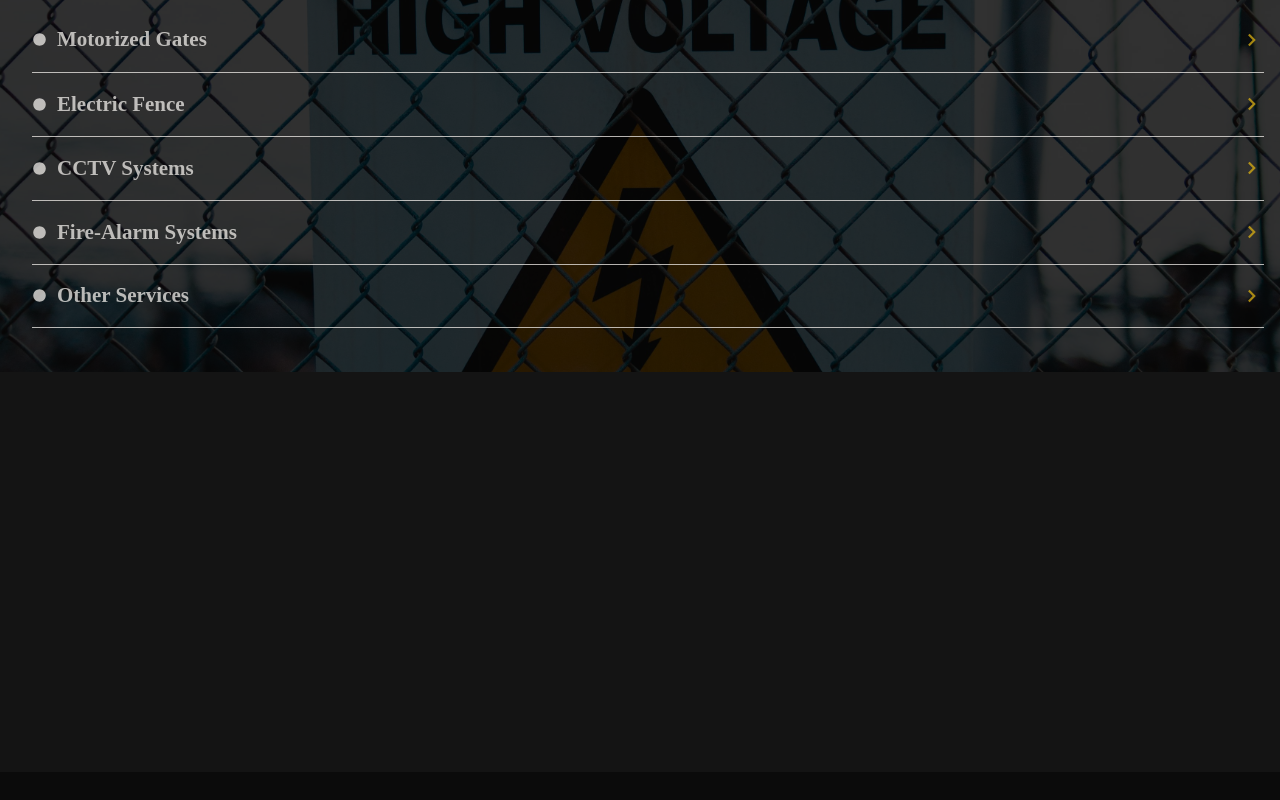
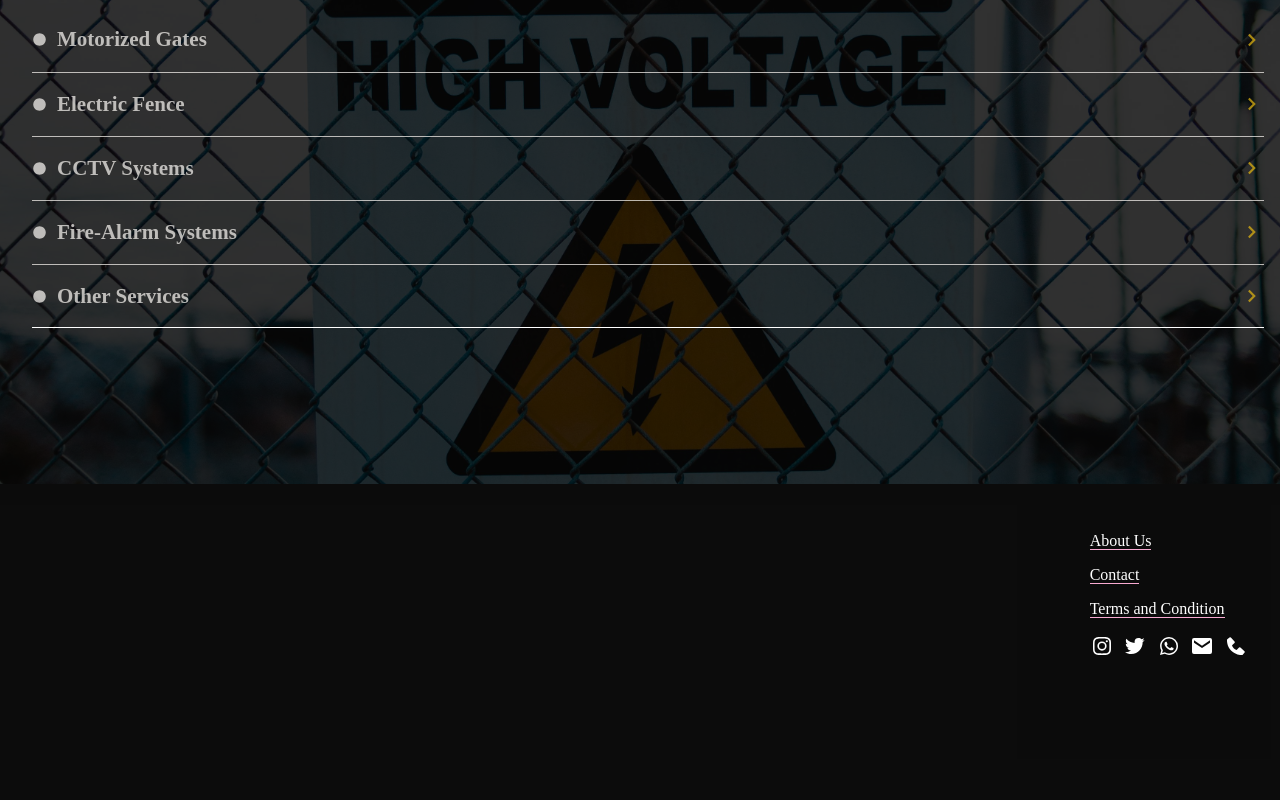
Before and after one commit to firemasterleo/shapestation2, a Vue app: page /TestPage in a window 1280 px wide. Shown: the part 1020-1820 px from the top of the page. Built offline with nearby package versions, Linux system fonts and the light colour scheme.

Commit message:
Update TestPage.vue

```diff
--- a/src/components/TestPage.vue
+++ b/src/components/TestPage.vue
@@ -34,6 +34,7 @@
                             <h4 class="electric" ref="electric">Electric</h4>
                             <h4 class="fences" ref="fences">Fences,</h4>
                             <h4 class="firealarm" ref="firealarm">Fire-Alarm,</h4>
+                            <h4 class="system" ref="system">systems</h4>
                             <h4 class="and" ref="and">and</h4>
 
                         </div>
@@ -93,7 +94,9 @@
                 <div class="underline"></div>
                 <div class="servicelist">
 
-                    <div class="motorizedgates">
+                    <div class="motorizedgates" :class="{ 'is-expanded': is_expanded }" @click="ToggleMenu">
+
+                        <div class="heading">
                             <h2>
                                 <svg xmlns='http://www.w3.org/2000/svg'  viewBox='0 0 24 24' fill='#000000' width='24' height='24'><path d="M12 2C6.486 2 2 6.486 2 12s4.486 10 10 10 10-4.486 10-10S17.514 2 12 2z"></path></svg>
 
@@ -101,7 +104,14 @@
                             <svg xmlns='http://www.w3.org/2000/svg'  viewBox='0 0 24 24' fill='#000000' width='26' height='26'><path d="M10.707 17.707 16.414 12l-5.707-5.707-1.414 1.414L13.586 12l-4.293 4.293z"></path></svg>
 
                         </div>
-                    <div class="electricfence">
+                        <div class="content"></div>
+
+
+                    </div>
+                    <div class="electricfence" :class="{ 'is-expanded2': is_expanded2 }" @click="ToggleMenu2">
+
+                        <div class="heading">
+
                             <h2>
                                 <svg xmlns='http://www.w3.org/2000/svg'  viewBox='0 0 24 24' fill='#000000' width='24' height='24'><path d="M12 2C6.486 2 2 6.486 2 12s4.486 10 10 10 10-4.486 10-10S17.514 2 12 2z"></path></svg>
 
@@ -109,7 +119,11 @@
                             <svg xmlns='http://www.w3.org/2000/svg'  viewBox='0 0 24 24' fill='#000000' width='24' height='24'><path d="M10.707 17.707 16.414 12l-5.707-5.707-1.414 1.414L13.586 12l-4.293 4.293z"></path></svg>
 
                         </div>
-                    <div class="cctv">
+                        <div class="content"></div>
+                    </div>
+                    <div class="cctv" :class="{ 'is-expanded3': is_expanded3 }" @click="ToggleMenu3">
+                        <div class="heading">
+
                             <h2>
                                 <svg xmlns='http://www.w3.org/2000/svg'  viewBox='0 0 24 24' fill='#000000' width='24' height='24'><path d="M12 2C6.486 2 2 6.486 2 12s4.486 10 10 10 10-4.486 10-10S17.514 2 12 2z"></path></svg>
 
@@ -117,7 +131,11 @@
                             <svg xmlns='http://www.w3.org/2000/svg'  viewBox='0 0 24 24' fill='#000000' width='24' height='24'><path d="M10.707 17.707 16.414 12l-5.707-5.707-1.414 1.414L13.586 12l-4.293 4.293z"></path></svg>
 
                         </div>
-                    <div class="firealarm">
+                        <div class="content"></div>
+                    </div>
+                    <div class="firealarm" :class="{ 'is-expanded4': is_expanded4 }" @click="ToggleMenu4">
+                        <div class="heading">
+
                             <h2>
                                 <svg xmlns='http://www.w3.org/2000/svg'  viewBox='0 0 24 24' fill='#000000' width='24' height='24'><path d="M12 2C6.486 2 2 6.486 2 12s4.486 10 10 10 10-4.486 10-10S17.514 2 12 2z"></path></svg>
 
@@ -125,12 +143,19 @@
                             <svg xmlns='http://www.w3.org/2000/svg'  viewBox='0 0 24 24' fill='#000000' width='24' height='24'><path d="M10.707 17.707 16.414 12l-5.707-5.707-1.414 1.414L13.586 12l-4.293 4.293z"></path></svg>
 
                         </div>
-                    <div class="otherservices">
+                        <div class="content"></div>
+                    </div>
+                    <div class="otherservices" :class="{ 'is-expanded5': is_expanded5 }" @click="ToggleMenu5">
+                        <div class="heading">
+
                             <h2>
                                 <svg xmlns='http://www.w3.org/2000/svg'  viewBox='0 0 24 24' fill='#000000' width='24' height='24'><path d="M12 2C6.486 2 2 6.486 2 12s4.486 10 10 10 10-4.486 10-10S17.514 2 12 2z"></path></svg>
 
                                 Other Services</h2>
                             <svg xmlns='http://www.w3.org/2000/svg'  viewBox='0 0 24 24' fill='#000000' width='24' height='24'><path d="M10.707 17.707 16.414 12l-5.707-5.707-1.414 1.414L13.586 12l-4.293 4.293z"></path></svg>
+
+                        </div>
+                        <div class="content"></div>
 
 
                         <!-- <div class="Home & Office Renovations">
@@ -155,9 +180,9 @@
             </div>
         </div>
 
-        <div class="section4">
+        <!-- <div class="section4">
 
-        </div>
+        </div> -->
 
 
 
@@ -416,7 +441,7 @@
         .section3 {
             position: relative;
             // border: solid red;
-            height: 28rem;
+            height: 35rem;
             width: 100%;
             background-color: rgb(24, 23, 23);
             // margin-top: 2rem;
@@ -457,14 +482,56 @@
                 margin-right: 1rem;
                 // border: solid red;
 
+
                 .motorizedgates {
+                    .heading {
+
                         border: none;
                     }
+                }
                 .otherservices {
-                    border-bottom: solid 1px;
+                    height: 4rem;
+                    border-bottom: solid 1px white;
+                    margin-left: 1rem;
+                    .heading {
+                        margin-left: 0rem;
+                        // border: solid;
                     }
 
+
+                }
+
+
                 div {
+                    height: 4rem;
+                    overflow: hidden;
+                    transition: height 0.2s ease-in;
+
+                    &.is-expanded {
+                        height: 8rem;
+
+
+                    }
+                    &.is-expanded2 {
+                        height: 8rem;
+
+                    }
+                    &.is-expanded3 {
+                        height: 8rem;
+
+                    }
+                    &.is-expanded4 {
+                        height: 10rem;
+
+                    }
+                    &.is-expanded5 {
+                        height: 10rem;
+
+                    }
+
+
+
+                    .heading {
                     display: flex;
                     justify-content: space-between;
                     height: 4rem;
@@ -478,6 +545,7 @@
                         fill: rgba(223, 179, 18, 0.731);
                         width: 26px;
                         height: 26px;
+                        stroke-width: 1px;
                     }
                     h2 {
                         display: flex;
@@ -493,6 +561,16 @@
                     }
 
                 }
+                .content {
+                    border: solid white;
+                    margin-bottom: 1rem;
+                    width: 100%;
+                    height: 4rem;
+                }
+
+                }
+
+
              }
             }
 
@@ -501,7 +579,7 @@
                 z-index: 0;
                 margin-inline: -1rem;
 
-                     height: 28rem;
+                     height: 35rem;
 
                      .veil {
                     position: absolute;
@@ -561,6 +639,36 @@ import gsap from 'gsap';
 import ScrollTrigger from 'gsap/ScrollTrigger';
 gsap.registerPlugin(ScrollTrigger);
 
+const is_expanded = ref(false)
+
+const ToggleMenu = () => {
+  is_expanded.value = !is_expanded.value;
+}
+
+const is_expanded2 = ref(false)
+
+const ToggleMenu2 = () => {
+  is_expanded2.value = !is_expanded2.value;
+}
+
+const is_expanded3 = ref(false)
+
+const ToggleMenu3 = () => {
+  is_expanded3.value = !is_expanded3.value;
+}
+
+const is_expanded4 = ref(false)
+
+const ToggleMenu4 = () => {
+  is_expanded4.value = !is_expanded4.value;
+}
+
+const is_expanded5 = ref(false)
+
+const ToggleMenu5 = () => {
+  is_expanded5.value = !is_expanded5.value;
+}
+
 
 const welcome = ref(null);
 const to = ref(null);
@@ -575,6 +683,8 @@ const gates = ref(null);
 
 const electric = ref(null);
 const fences = ref(null);
+const firealarm = ref(null);
+const system = ref(null);
 const and = ref(null);
 const cctv = ref(null);
 const systems = ref(null);
@@ -609,6 +719,8 @@ onMounted(() => {
 
   tl2.from(electric.value, { y: -40, delay: -0.3 }), '<'; //use 1.8
   tl2.from(fences.value, { y: -40, delay: 0.1 }, '<'); // Add the second animation to start immediately after the first one
+  tl2.from(firealarm.value, { y: -40, delay: 0.1 }, '<'); // Add the second animation to start immediately after the first one
+  tl2.from(system.value, { y: -40, delay: 0.1 }, '<'); // Add the second animation to start immediately after the first one
   tl2.from(and.value, { y: -40, delay: 0.1 }, '<'); // Add the third animation to start immediately after the second one
   tl2.from(cctv.value, { y: -40, delay: 0.1 }, '<'); // Add the third animation to start immediately after the second one
   tl2.from(systems.value, { y: -40, delay: 0.1 }, '<'); // Add the third animation to start immediately after the second one
```
Lines whose indentation alone changed are shown as unchanged.
